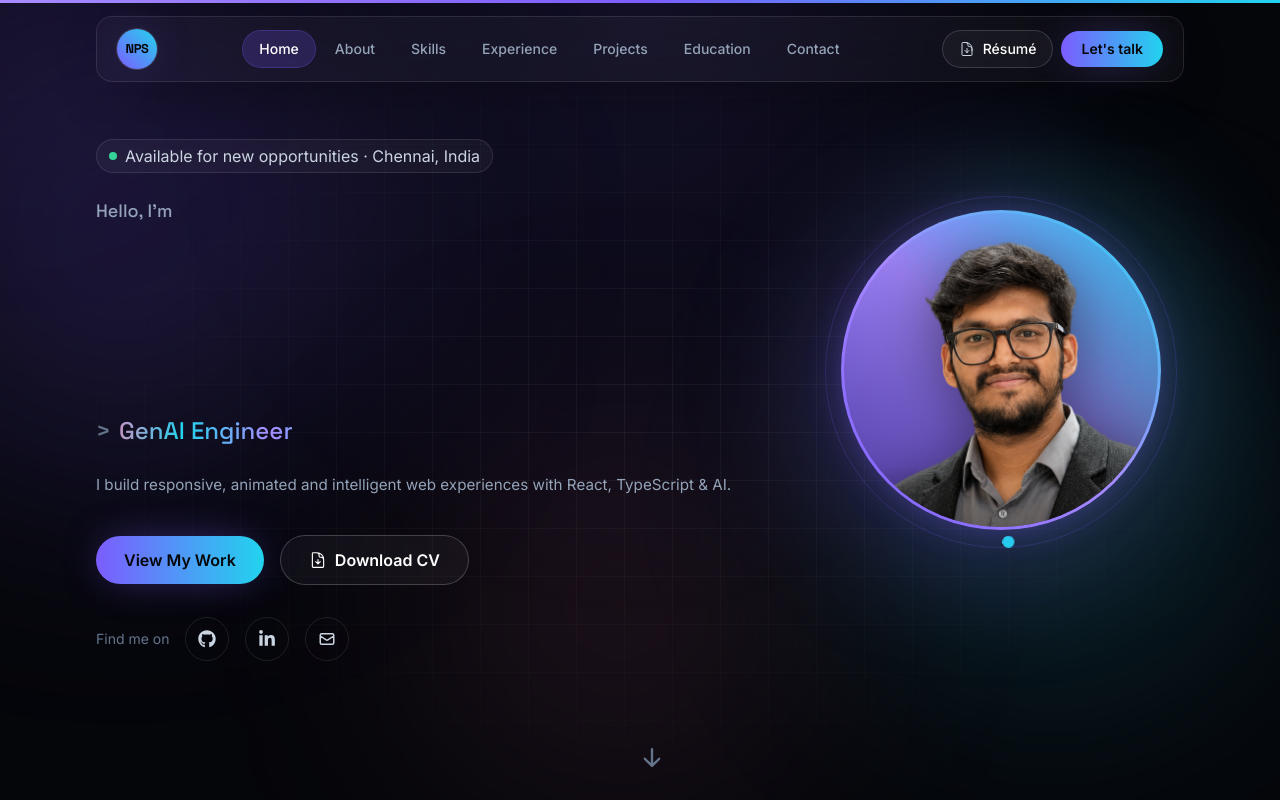
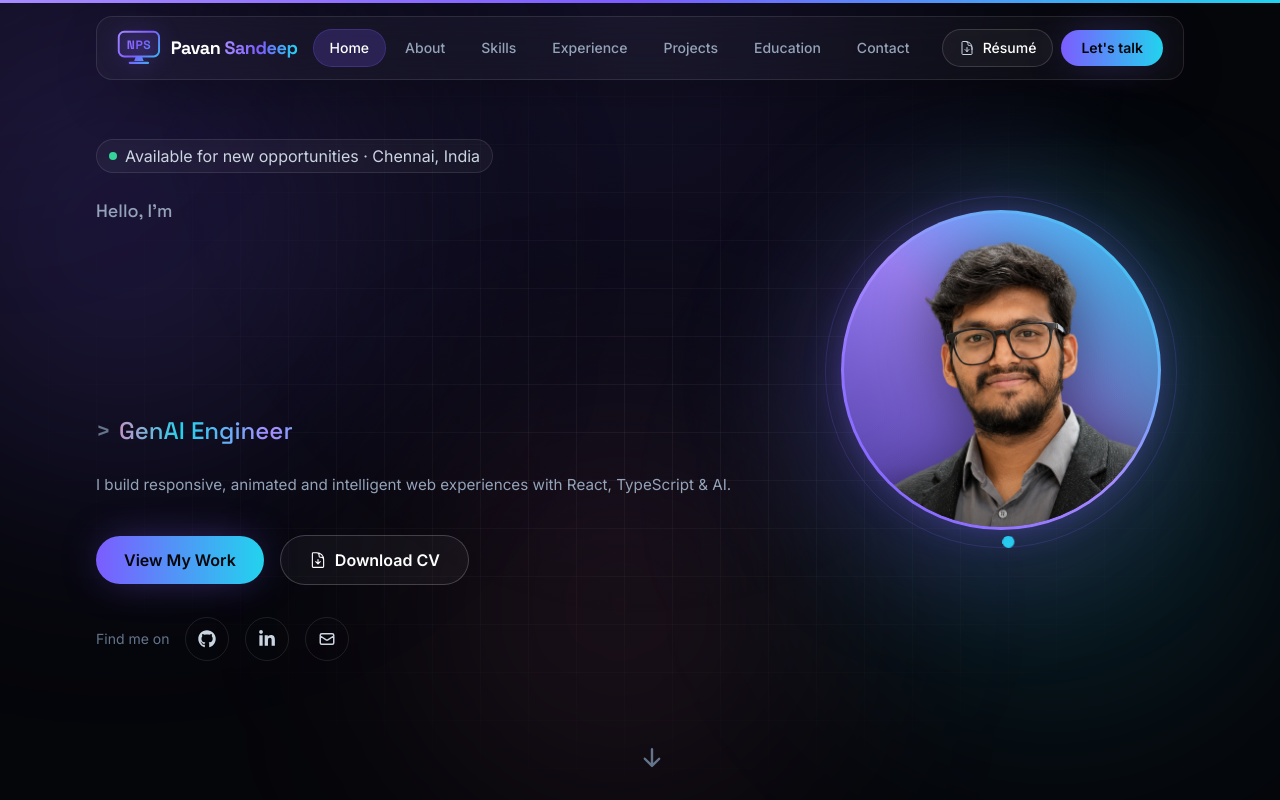
Before and after one commit to sandy657/pavan-sandeep-portfolio, a React (Vite) app: page / in a window 1280 px wide. Shown: the top 800 px of the page. Built offline with nearby package versions, Linux system fonts and the light colour scheme.

Commit message:
Design NPS monitor logo with wordmark in navbar
Replace the small NPS badge with a stylised monitor/display logo showing
bold gradient NPS initials, paired with a 'Pavan Sandeep' wordmark.

Co-Authored-By: Claude Opus 4.8 <noreply@anthropic.com>

```diff
--- a/src/components/layout/Navbar.tsx
+++ b/src/components/layout/Navbar.tsx
@@ -4,6 +4,7 @@ import { HiMenuAlt4, HiX } from 'react-icons/hi';
 import { HiOutlineDocumentArrowDown } from 'react-icons/hi2';
 import { useActiveSection } from '../../hooks/useActiveSection';
 import { navLinks, profile, resumeFile } from '../../data/portfolio';
+import { LogoMark } from '../ui/LogoMark';
 
 const sectionIds = navLinks.map((l) => l.id);
 
@@ -30,10 +31,11 @@ export function Navbar() {
             onClick={() => handleNav('home')}
             data-cursor="hover"
             aria-label="Home"
-            className="group flex items-center"
+            className="group flex items-center gap-2.5"
           >
-            <span className="grid h-10 w-10 place-items-center rounded-full bg-gradient-to-tr from-accent to-accent-glow font-display text-[0.8rem] font-bold tracking-tight text-ink-900 shadow-glow ring-1 ring-white/15 transition-transform duration-300 group-hover:scale-105">
-              NPS
+            <LogoMark className="h-9 w-auto drop-shadow-[0_0_10px_rgba(124,92,255,0.4)] transition-transform duration-300 group-hover:scale-110" />
+            <span className="hidden font-display text-lg font-bold leading-none tracking-tight text-strong sm:block">
+              Pavan <span className="text-gradient">Sandeep</span>
             </span>
           </button>
 
--- /dev/null
+++ b/src/components/ui/LogoMark.tsx
@@ -0,0 +1,65 @@
+interface LogoMarkProps {
+  className?: string;
+}
+
+/**
+ * Brand logo: a stylised monitor/display showing the bold initials "NPS"
+ * (Nidubrolu Pavan Sandeep), rendered with the site's accent gradient.
+ */
+export function LogoMark({ className = '' }: LogoMarkProps) {
+  return (
+    <svg
+      viewBox="0 0 56 46"
+      className={className}
+      fill="none"
+      xmlns="http://www.w3.org/2000/svg"
+      role="img"
+      aria-label="NPS logo"
+    >
+      <defs>
+        <linearGradient
+          id="npsGrad"
+          x1="0"
+          y1="0"
+          x2="56"
+          y2="46"
+          gradientUnits="userSpaceOnUse"
+        >
+          <stop stopColor="#a78bff" />
+          <stop offset="0.5" stopColor="#7c5cff" />
+          <stop offset="1" stopColor="#22d3ee" />
+        </linearGradient>
+      </defs>
+
+      {/* Monitor screen */}
+      <rect
+        x="2.25"
+        y="2.25"
+        width="51.5"
+        height="31.5"
+        rx="7"
+        stroke="url(#npsGrad)"
+        strokeWidth="2.5"
+        fill="rgba(124,92,255,0.10)"
+      />
+
+      {/* Initials on the display */}
+      <text
+        x="28"
+        y="24"
+        textAnchor="middle"
+        fontFamily="'Space Grotesk', system-ui, sans-serif"
+        fontSize="15.5"
+        fontWeight="700"
+        letterSpacing="0.6"
+        fill="url(#npsGrad)"
+      >
+        NPS
+      </text>
+
+      {/* Stand neck + base */}
+      <path d="M24 34 H32 L34 39.5 H22 Z" fill="url(#npsGrad)" />
+      <rect x="15" y="40.5" width="26" height="3" rx="1.5" fill="url(#npsGrad)" />
+    </svg>
+  );
+}
```
Also changed, not shown: 1 other file (tests, documents, lock files or other folders).
